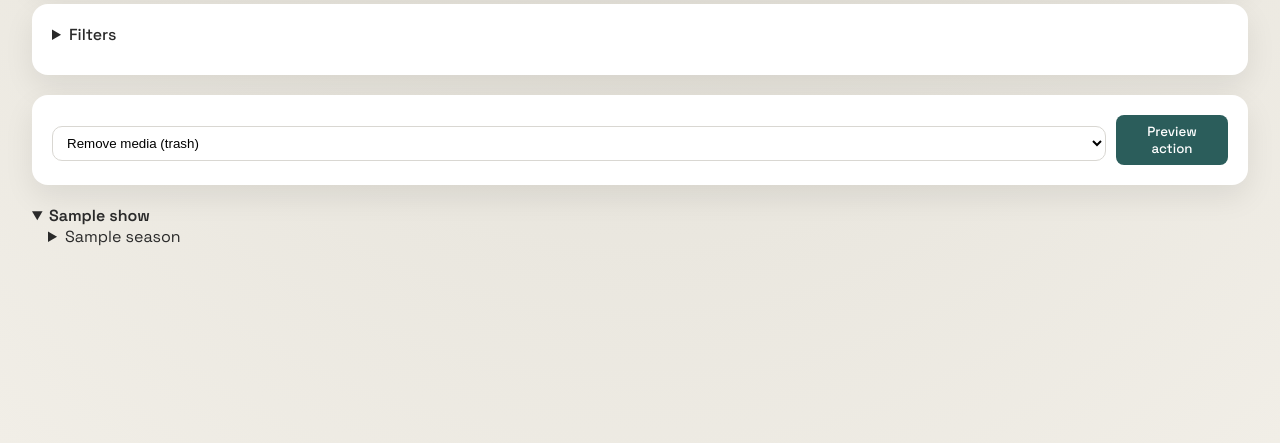
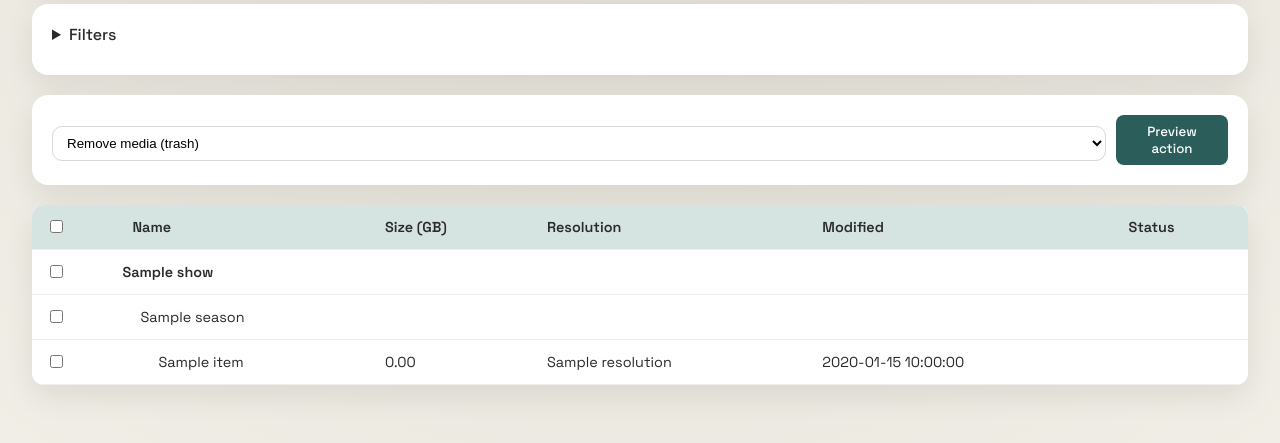
Before and after one commit to Kevnaut/MediaWarden, a FastAPI app: template app/templates/library_detail.html in a window 1280 px wide. Shown: the part 273-716 px from the top of the page. Run offline with FastAPI, Linux system fonts and the light colour scheme; the template is opened without the code that fills it: most values are stand-ins (such as "Sample title", 1, 10 or a date in 2020); data that the repository does not hold is empty; parts of the project's set-up code (start-up, migrations or seed data) failed here and were passed over.

Commit message:
feat: tv hierarchy table with cascading selects

```diff
--- a/app/static/styles.css
+++ b/app/static/styles.css
@@ -190,6 +190,22 @@ select {
   padding-left: 18px;
 }
 
+.tv-table td, .tv-table th {
+  border-bottom: 1px solid #efefef;
+}
+
+.tv-indent-0 {
+  padding-left: 4px;
+}
+
+.tv-indent-1 {
+  padding-left: 22px;
+}
+
+.tv-indent-2 {
+  padding-left: 40px;
+}
+
 .filters input[type="text"] {
   max-width: 240px;
 }
--- a/app/templates/library_detail.html
+++ b/app/templates/library_detail.html
@@ -64,28 +64,53 @@
   </form>
 </div>
 {% if tv_tree %}
-<div class="tv-tree">
-  {% for show, seasons in tv_tree.items() %}
-  <details open>
-    <summary><strong>{{ show }}</strong></summary>
-    {% for season, episodes in seasons.items() %}
-    <details class="tv-season">
-      <summary>{{ season }}</summary>
-      <ul>
-        {% for item in episodes %}
-        <li>
-          <label class="inline">
-            <input type="checkbox" name="media_ids" value="{{ item.id }}" form="bulk-action-form" />
-            {{ item.name }}
-          </label>
-        </li>
+<table class="tv-table">
+  <thead>
+    <tr>
+      <th><input type="checkbox" id="select-all" /></th>
+      <th>Name</th>
+      <th>Size (GB)</th>
+      <th>Resolution</th>
+      <th>Modified</th>
+      <th>Status</th>
+    </tr>
+  </thead>
+  <tbody>
+    {% for show, seasons in tv_tree|dictsort %}
+    <tr class="tv-show">
+      <td><input type="checkbox" class="tv-show-toggle" data-show="{{ show }}" /></td>
+      <td class="tv-indent-0"><strong>{{ show }}</strong></td>
+      <td></td>
+      <td></td>
+      <td></td>
+      <td></td>
+    </tr>
+      {% for season, episodes in seasons|dictsort %}
+      <tr class="tv-season">
+        <td><input type="checkbox" class="tv-season-toggle" data-show="{{ show }}" data-season="{{ season }}" /></td>
+        <td class="tv-indent-1">{{ season }}</td>
+        <td></td>
+        <td></td>
+        <td></td>
+        <td></td>
+      </tr>
+        {% for item in episodes|sort(attribute='name') %}
+        <tr class="tv-episode">
+          <td><input type="checkbox" name="media_ids" value="{{ item.id }}" form="bulk-action-form" data-show="{{ show }}" data-season="{{ season }}" /></td>
+          <td class="tv-indent-2">{{ item.name }}</td>
+          <td>{{ "%.2f"|format((item.size_bytes or 0) / 1073741824) }}</td>
+          <td>{{ item.resolution or '-' }}</td>
+          <td>{{ item.modified_at }}</td>
+          <td>
+            {% if item.is_in_trash %}<span class="tag warn">Trash</span>{% endif %}
+            {% if item.is_missing %}<span class="tag">Missing</span>{% endif %}
+          </td>
+        </tr>
         {% endfor %}
-      </ul>
-    </details>
+      {% endfor %}
     {% endfor %}
-  </details>
-  {% endfor %}
-</div>
+  </tbody>
+</table>
 {% elif items %}
 <table class="resizable">
   <thead>
@@ -126,6 +151,9 @@
   if (selectAll) {
     selectAll.addEventListener("change", () => {
       document.querySelectorAll("input[name='media_ids']").forEach((cb) => {
+        cb.checked = selectAll.checked;
+      });
+      document.querySelectorAll(".tv-show-toggle, .tv-season-toggle").forEach((cb) => {
         cb.checked = selectAll.checked;
       });
     });
@@ -202,5 +230,24 @@
   if (resizableTable) {
     makeResizable(resizableTable);
   }
+
+  document.querySelectorAll(".tv-show-toggle").forEach((toggle) => {
+    toggle.addEventListener("change", () => {
+      const show = toggle.dataset.show;
+      document.querySelectorAll(`input[data-show='${show}']`).forEach((cb) => {
+        cb.checked = toggle.checked;
+      });
+    });
+  });
+
+  document.querySelectorAll(".tv-season-toggle").forEach((toggle) => {
+    toggle.addEventListener("change", () => {
+      const show = toggle.dataset.show;
+      const season = toggle.dataset.season;
+      document.querySelectorAll(`input[data-show='${show}'][data-season='${season}']`).forEach((cb) => {
+        cb.checked = toggle.checked;
+      });
+    });
+  });
 </script>
 {% endblock %}
```
